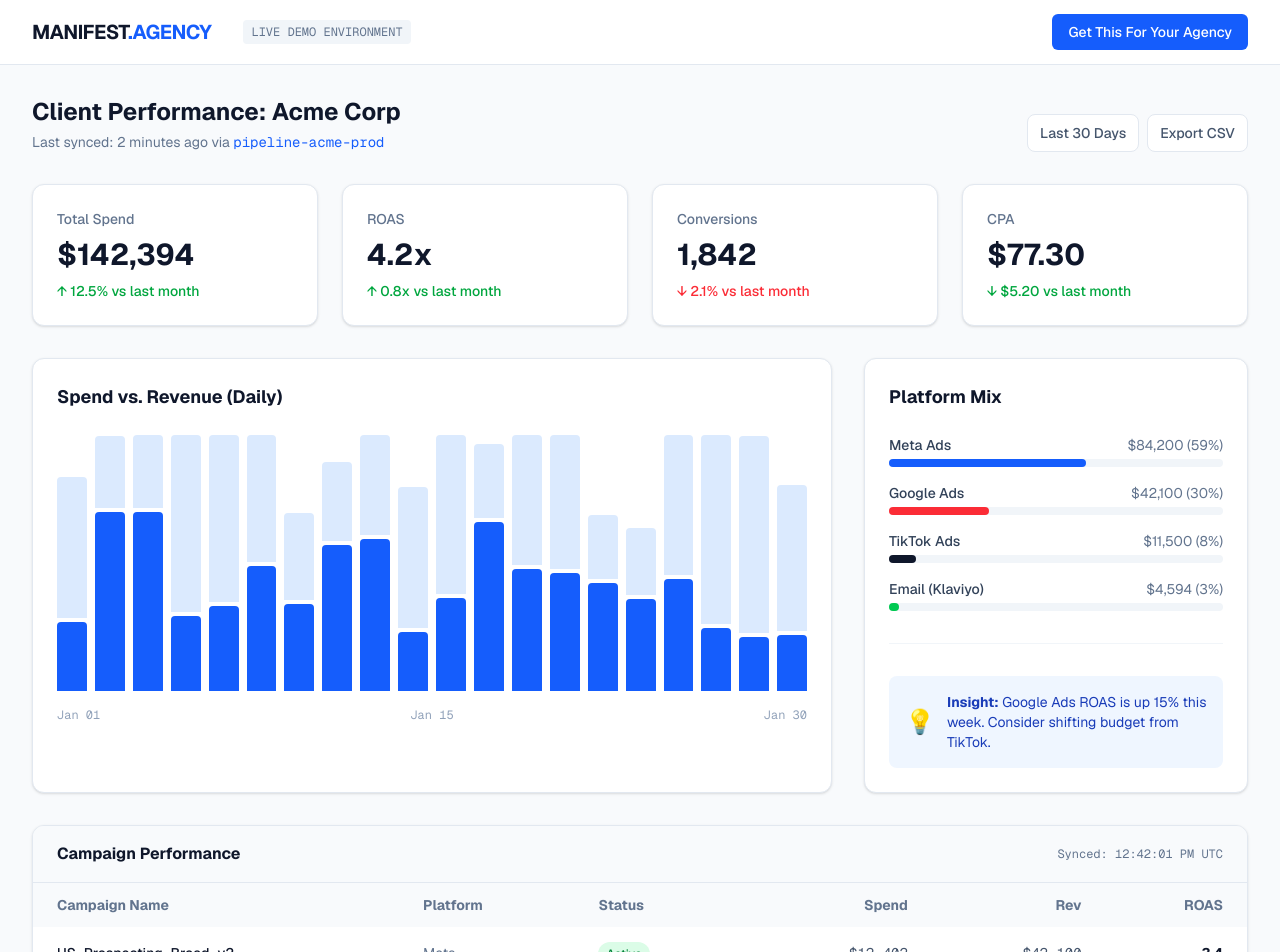
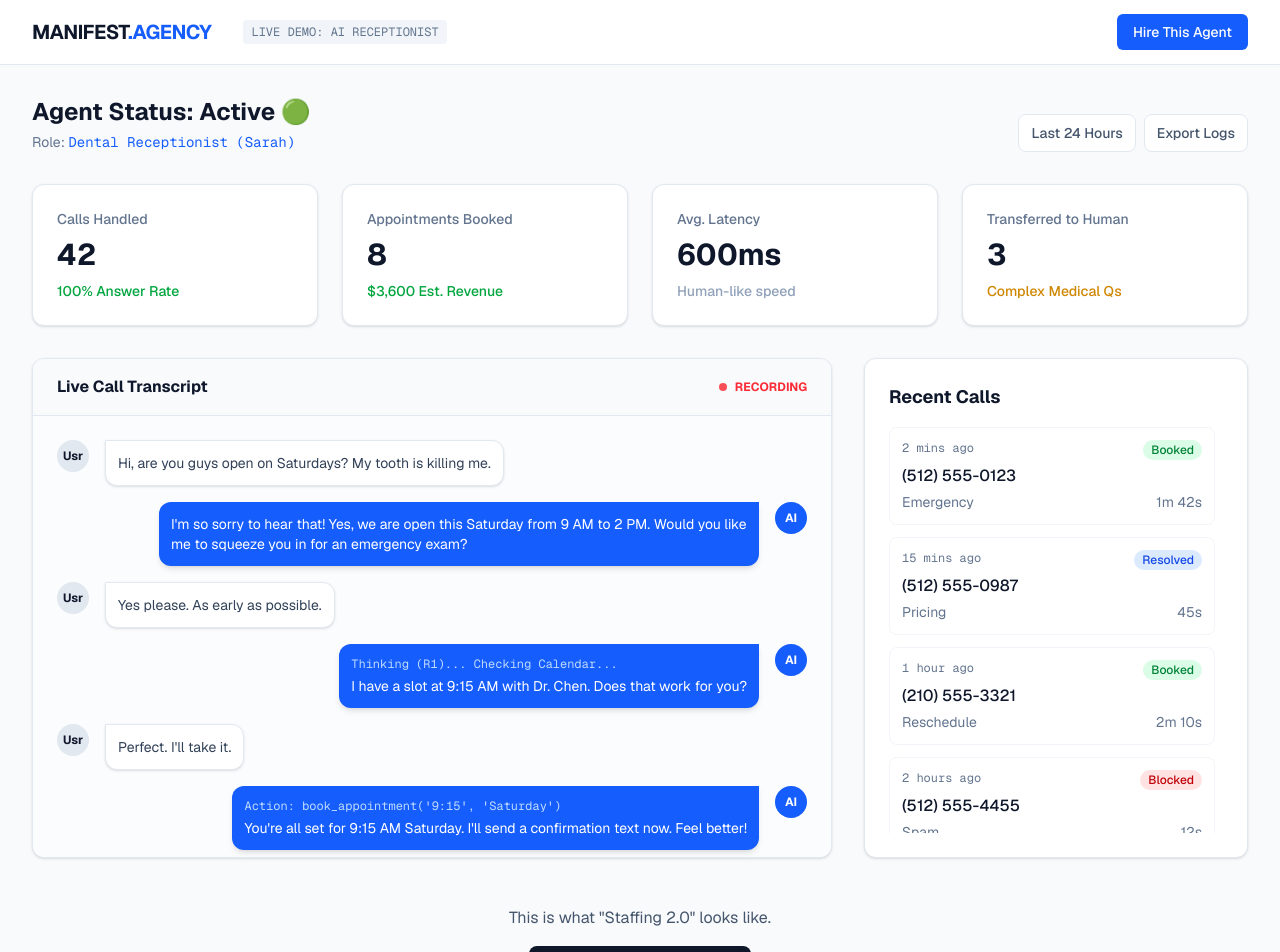
Before and after one commit to mrjuguy/manifest-agency, a Next.js app in the folder projects/agency-website/: page /demo in a window 1280 px wide. Shown: the top 952 px of the page. Built offline with nearby package versions, Linux system fonts and the light colour scheme.

Commit message:
feat: Replace Data Demo with Voice AI Demo dashboard

```diff
--- a/projects/agency-website/src/app/demo/page.tsx
+++ b/projects/agency-website/src/app/demo/page.tsx
@@ -1,6 +1,4 @@
 import Link from "next/link";
-import Navbar from "@/components/Navbar"; // Keep main navbar for the demo wrapper? Or make it full screen app?
-// Let's make it look like a full screen app but keep the wrapper so they can navigate back.
 
 export default function Demo() {
   return (
@@ -14,14 +12,14 @@ export default function Demo() {
                         MANIFEST<span className="text-blue-600">.AGENCY</span>
                         </Link>
                         <span className="bg-slate-100 text-slate-500 text-xs px-2 py-1 rounded font-mono">
-                            LIVE DEMO ENVIRONMENT
+                            LIVE DEMO: AI RECEPTIONIST
                         </span>
                     </div>
                     <Link
                         href="/book"
                         className="bg-blue-600 text-white px-4 py-2 rounded-md text-sm font-medium hover:bg-blue-700 transition-colors"
                     >
-                        Get This For Your Agency
+                        Hire This Agent
                     </Link>
                 </div>
             </div>
@@ -33,179 +31,137 @@ export default function Demo() {
             {/* Header */}
             <div className="flex justify-between items-end mb-8">
                 <div>
-                    <h1 className="text-2xl font-bold text-slate-900">Client Performance: Acme Corp</h1>
-                    <p className="text-slate-500 text-sm mt-1">Last synced: 2 minutes ago via <span className="font-mono text-blue-600">pipeline-acme-prod</span></p>
+                    <h1 className="text-2xl font-bold text-slate-900">Agent Status: Active 🟢</h1>
+                    <p className="text-slate-500 text-sm mt-1">Role: <span className="font-mono text-blue-600">Dental Receptionist (Sarah)</span></p>
                 </div>
                 <div className="flex gap-2">
-                    {/* TODO: Connect to Supabase Storage for CSV export */}
-                    <button className="bg-white border border-slate-200 text-slate-600 px-3 py-2 rounded-lg text-sm font-medium hover:bg-slate-50">Last 30 Days</button>
-                    <button className="bg-white border border-slate-200 text-slate-600 px-3 py-2 rounded-lg text-sm font-medium hover:bg-slate-50">Export CSV</button>
+                    <button className="bg-white border border-slate-200 text-slate-600 px-3 py-2 rounded-lg text-sm font-medium hover:bg-slate-50">Last 24 Hours</button>
+                    <button className="bg-white border border-slate-200 text-slate-600 px-3 py-2 rounded-lg text-sm font-medium hover:bg-slate-50">Export Logs</button>
                 </div>
             </div>
 
             {/* KPI Cards */}
-            {/* Data Source: calculated from `formatted_campaigns` view in BigQuery/Supabase */}
             <div className="grid grid-cols-1 md:grid-cols-4 gap-6 mb-8">
                 <div className="bg-white p-6 rounded-xl border border-slate-200 shadow-sm">
-                    <div className="text-slate-500 text-sm font-medium mb-2">Total Spend</div>
-                    <div className="text-3xl font-bold text-slate-900">$142,394</div>
-                    <div className="text-green-600 text-sm font-medium mt-2">↑ 12.5% vs last month</div>
+                    <div className="text-slate-500 text-sm font-medium mb-2">Calls Handled</div>
+                    <div className="text-3xl font-bold text-slate-900">42</div>
+                    <div className="text-green-600 text-sm font-medium mt-2">100% Answer Rate</div>
                 </div>
                 <div className="bg-white p-6 rounded-xl border border-slate-200 shadow-sm">
-                    <div className="text-slate-500 text-sm font-medium mb-2">ROAS</div>
-                    <div className="text-3xl font-bold text-slate-900">4.2x</div>
-                    <div className="text-green-600 text-sm font-medium mt-2">↑ 0.8x vs last month</div>
+                    <div className="text-slate-500 text-sm font-medium mb-2">Appointments Booked</div>
+                    <div className="text-3xl font-bold text-slate-900">8</div>
+                    <div className="text-green-600 text-sm font-medium mt-2">$3,600 Est. Revenue</div>
                 </div>
                 <div className="bg-white p-6 rounded-xl border border-slate-200 shadow-sm">
-                    <div className="text-slate-500 text-sm font-medium mb-2">Conversions</div>
-                    <div className="text-3xl font-bold text-slate-900">1,842</div>
-                    <div className="text-red-500 text-sm font-medium mt-2">↓ 2.1% vs last month</div>
+                    <div className="text-slate-500 text-sm font-medium mb-2">Avg. Latency</div>
+                    <div className="text-3xl font-bold text-slate-900">600ms</div>
+                    <div className="text-slate-400 text-sm font-medium mt-2">Human-like speed</div>
                 </div>
                 <div className="bg-white p-6 rounded-xl border border-slate-200 shadow-sm">
-                    <div className="text-slate-500 text-sm font-medium mb-2">CPA</div>
-                    <div className="text-3xl font-bold text-slate-900">$77.30</div>
-                    <div className="text-green-600 text-sm font-medium mt-2">↓ $5.20 vs last month</div>
+                    <div className="text-slate-500 text-sm font-medium mb-2">Transferred to Human</div>
+                    <div className="text-3xl font-bold text-slate-900">3</div>
+                    <div className="text-yellow-600 text-sm font-medium mt-2">Complex Medical Qs</div>
                 </div>
             </div>
 
-            {/* Main Charts */}
+            {/* Main Content Grid */}
             <div className="grid grid-cols-1 lg:grid-cols-3 gap-8 mb-8">
-                {/* Chart 1 */}
-                <div className="lg:col-span-2 bg-white p-6 rounded-xl border border-slate-200 shadow-sm">
-                    <h3 className="text-lg font-bold text-slate-900 mb-6">Spend vs. Revenue (Daily)</h3>
-                    <div className="h-64 flex items-end gap-2">
-                        {/* Fake Bar Chart */}
-                        {[...Array(20)].map((_, i) => {
-                            const height = Math.floor(Math.random() * 60) + 20;
-                            const height2 = Math.floor(Math.random() * 80) + 20;
-                            return (
-                                <div key={i} className="flex-1 flex flex-col justify-end gap-1 h-full group relative">
-                                    <div style={{ height: `${height2}%` }} className="bg-blue-100 w-full rounded-t hover:bg-blue-200 transition-colors"></div>
-                                    <div style={{ height: `${height}%` }} className="bg-blue-600 w-full rounded-t hover:bg-blue-700 transition-colors"></div>
-                                </div>
-                            )
-                        })}
-                    </div>
-                    <div className="flex justify-between mt-4 text-xs text-slate-400 font-mono">
-                        <span>Jan 01</span>
-                        <span>Jan 15</span>
-                        <span>Jan 30</span>
+
+                {/* Live Transcript (The "Wow" Factor) */}
+                <div className="lg:col-span-2 bg-white rounded-xl border border-slate-200 shadow-sm overflow-hidden flex flex-col h-[500px]">
+                    <div className="px-6 py-4 border-b border-slate-200 bg-slate-50 flex justify-between items-center">
+                        <h3 className="font-bold text-slate-900">Live Call Transcript</h3>
+                        <div className="flex items-center gap-2">
+                            <span className="w-2 h-2 bg-red-500 rounded-full animate-pulse"></span>
+                            <span className="text-xs text-red-500 font-bold uppercase">Recording</span>
                         </div>
                     </div>
 
-                {/* Platform Breakdown */}
-                <div className="bg-white p-6 rounded-xl border border-slate-200 shadow-sm">
-                    <h3 className="text-lg font-bold text-slate-900 mb-6">Platform Mix</h3>
-                    <div className="space-y-4">
-                        <div className="group">
-                            <div className="flex justify-between text-sm mb-1">
-                                <span className="font-medium text-slate-700">Meta Ads</span>
-                                <span className="text-slate-500">$84,200 (59%)</span>
-                            </div>
-                            <div className="w-full bg-slate-100 rounded-full h-2">
-                                <div className="bg-blue-600 h-2 rounded-full" style={{ width: '59%' }}></div>
+                    {/* Chat Bubble UI */}
+                    <div className="flex-1 p-6 overflow-y-auto space-y-4 bg-slate-50/50">
+                        <div className="flex gap-4">
+                            <div className="w-8 h-8 rounded-full bg-slate-200 flex items-center justify-center text-xs font-bold">Usr</div>
+                            <div className="bg-white p-3 rounded-r-xl rounded-bl-xl border border-slate-200 shadow-sm max-w-[80%] text-sm text-slate-700">
+                                Hi, are you guys open on Saturdays? My tooth is killing me.
                             </div>
                         </div>
-                        <div className="group">
-                            <div className="flex justify-between text-sm mb-1">
-                                <span className="font-medium text-slate-700">Google Ads</span>
-                                <span className="text-slate-500">$42,100 (30%)</span>
-                            </div>
-                            <div className="w-full bg-slate-100 rounded-full h-2">
-                                <div className="bg-red-500 h-2 rounded-full" style={{ width: '30%' }}></div>
+                        <div className="flex gap-4 flex-row-reverse">
+                            <div className="w-8 h-8 rounded-full bg-blue-600 flex items-center justify-center text-xs font-bold text-white">AI</div>
+                            <div className="bg-blue-600 p-3 rounded-l-xl rounded-br-xl shadow-md max-w-[80%] text-sm text-white">
+                                I'm so sorry to hear that! Yes, we are open this Saturday from 9 AM to 2 PM. Would you like me to squeeze you in for an emergency exam?
                             </div>
                         </div>
-                        <div className="group">
-                            <div className="flex justify-between text-sm mb-1">
-                                <span className="font-medium text-slate-700">TikTok Ads</span>
-                                <span className="text-slate-500">$11,500 (8%)</span>
-                            </div>
-                            <div className="w-full bg-slate-100 rounded-full h-2">
-                                <div className="bg-slate-900 h-2 rounded-full" style={{ width: '8%' }}></div>
+                        <div className="flex gap-4">
+                            <div className="w-8 h-8 rounded-full bg-slate-200 flex items-center justify-center text-xs font-bold">Usr</div>
+                            <div className="bg-white p-3 rounded-r-xl rounded-bl-xl border border-slate-200 shadow-sm max-w-[80%] text-sm text-slate-700">
+                                Yes please. As early as possible.
                             </div>
                         </div>
-                        <div className="group">
-                            <div className="flex justify-between text-sm mb-1">
-                                <span className="font-medium text-slate-700">Email (Klaviyo)</span>
-                                <span className="text-slate-500">$4,594 (3%)</span>
-                            </div>
-                            <div className="w-full bg-slate-100 rounded-full h-2">
-                                <div className="bg-green-500 h-2 rounded-full" style={{ width: '3%' }}></div>
+                        <div className="flex gap-4 flex-row-reverse">
+                            <div className="w-8 h-8 rounded-full bg-blue-600 flex items-center justify-center text-xs font-bold text-white">AI</div>
+                            <div className="bg-blue-600 p-3 rounded-l-xl rounded-br-xl shadow-md max-w-[80%] text-sm text-white">
+                                <span className="block text-blue-200 text-xs mb-1 font-mono">Thinking (R1)... Checking Calendar...</span>
+                                I have a slot at 9:15 AM with Dr. Chen. Does that work for you?
                             </div>
                         </div>
+                        <div className="flex gap-4">
+                            <div className="w-8 h-8 rounded-full bg-slate-200 flex items-center justify-center text-xs font-bold">Usr</div>
+                            <div className="bg-white p-3 rounded-r-xl rounded-bl-xl border border-slate-200 shadow-sm max-w-[80%] text-sm text-slate-700">
+                                Perfect. I'll take it.
                             </div>
-
-                    <div className="mt-8 pt-8 border-t border-slate-100">
-                        <div className="flex items-center gap-3 bg-blue-50 p-4 rounded-lg">
-                            <div className="text-2xl">💡</div>
-                            <div className="text-sm text-blue-800">
-                                <strong>Insight:</strong> Google Ads ROAS is up 15% this week. Consider shifting budget from TikTok.
                         </div>
+                        <div className="flex gap-4 flex-row-reverse">
+                            <div className="w-8 h-8 rounded-full bg-blue-600 flex items-center justify-center text-xs font-bold text-white">AI</div>
+                            <div className="bg-blue-600 p-3 rounded-l-xl rounded-br-xl shadow-md max-w-[80%] text-sm text-white">
+                                <span className="block text-blue-200 text-xs mb-1 font-mono">Action: book_appointment('9:15', 'Saturday')</span>
+                                You're all set for 9:15 AM Saturday. I'll send a confirmation text now. Feel better!
                             </div>
                         </div>
                     </div>
                 </div>
 
-            {/* Data Table */}
-            {/*
-                Implementation Note:
-                In production, this table is hydrated by a Supabase Realtime subscription
-                to the `kpi_daily_summary` materialized view.
-            */}
-            <div className="bg-white rounded-xl border border-slate-200 shadow-sm overflow-hidden">
-                <div className="px-6 py-4 border-b border-slate-200 bg-slate-50 flex justify-between items-center">
-                    <h3 className="font-bold text-slate-900">Campaign Performance</h3>
-                    <div className="text-xs text-slate-500 font-mono">Synced: 12:42:01 PM UTC</div>
+                {/* Call Log / History */}
+                <div className="bg-white p-6 rounded-xl border border-slate-200 shadow-sm h-[500px] flex flex-col">
+                    <h3 className="text-lg font-bold text-slate-900 mb-4">Recent Calls</h3>
+                    <div className="flex-1 overflow-y-auto pr-2">
+                        <div className="space-y-3">
+                            {[
+                                { time: "2 mins ago", caller: "(512) 555-0123", intent: "Emergency", status: "Booked", duration: "1m 42s" },
+                                { time: "15 mins ago", caller: "(512) 555-0987", intent: "Pricing", status: "Resolved", duration: "45s" },
+                                { time: "1 hour ago", caller: "(210) 555-3321", intent: "Reschedule", status: "Booked", duration: "2m 10s" },
+                                { time: "2 hours ago", caller: "(512) 555-4455", intent: "Spam", status: "Blocked", duration: "12s" },
+                                { time: "3 hours ago", caller: "(737) 555-9988", intent: "Insurance", status: "Transferred", duration: "3m 05s" },
+                            ].map((call, i) => (
+                                <div key={i} className="p-3 border border-slate-100 rounded-lg hover:bg-slate-50 transition-colors cursor-pointer group">
+                                    <div className="flex justify-between items-start mb-1">
+                                        <span className="font-mono text-xs text-slate-500">{call.time}</span>
+                                        <span className={`text-xs px-2 py-0.5 rounded-full font-medium ${
+                                            call.status === 'Booked' ? 'bg-green-100 text-green-700' :
+                                            call.status === 'Blocked' ? 'bg-red-100 text-red-700' :
+                                            'bg-blue-100 text-blue-700'
+                                        }`}>{call.status}</span>
                                     </div>
-                <table className="w-full text-sm text-left">
-                    <thead className="bg-slate-50 text-slate-500 font-medium">
-                        <tr>
-                            <th className="px-6 py-3">Campaign Name</th>
-                            <th className="px-6 py-3">Platform</th>
-                            <th className="px-6 py-3">Status</th>
-                            <th className="px-6 py-3 text-right">Spend</th>
-                            <th className="px-6 py-3 text-right">Rev</th>
-                            <th className="px-6 py-3 text-right">ROAS</th>
-                        </tr>
-                    </thead>
-                    <tbody className="divide-y divide-slate-100">
-                        {[
-                            { name: "US_Prospecting_Broad_v2", platform: "Meta", status: "Active", spend: "$12,402", rev: "$42,100", roas: "3.4" },
-                            { name: "Retargeting_DPA_Catalog", platform: "Meta", status: "Active", spend: "$4,200", rev: "$28,400", roas: "6.7" },
-                            { name: "Brand_Search_Exact", platform: "Google", status: "Active", spend: "$1,100", rev: "$12,400", roas: "11.2" },
-                            { name: "YouTube_Shorts_Test", platform: "Google", status: "Learning", spend: "$800", rev: "$900", roas: "1.1" },
-                            { name: "TikTok_UGC_Spark", platform: "TikTok", status: "Paused", spend: "$2,400", rev: "$1,800", roas: "0.75" },
-                        ].map((row, i) => (
-                            <tr key={i} className="hover:bg-slate-50 transition-colors">
-                                <td className="px-6 py-4 font-medium text-slate-900">{row.name}</td>
-                                <td className="px-6 py-4 text-slate-500">{row.platform}</td>
-                                <td className="px-6 py-4">
-                                    <span className={`px-2 py-1 rounded-full text-xs font-medium ${
-                                        row.status === 'Active' ? 'bg-green-100 text-green-700' :
-                                        row.status === 'Paused' ? 'bg-slate-100 text-slate-600' :
-                                        'bg-yellow-100 text-yellow-700'
-                                    }`}>
-                                        {row.status}
-                                    </span>
-                                </td>
-                                <td className="px-6 py-4 text-right font-mono text-slate-600">{row.spend}</td>
-                                <td className="px-6 py-4 text-right font-mono text-slate-600">{row.rev}</td>
-                                <td className="px-6 py-4 text-right font-bold text-slate-900">{row.roas}</td>
-                            </tr>
+                                    <div className="font-medium text-slate-900">{call.caller}</div>
+                                    <div className="text-sm text-slate-500 flex justify-between mt-1">
+                                        <span>{call.intent}</span>
+                                        <span>{call.duration}</span>
+                                    </div>
+                                </div>
                             ))}
-                    </tbody>
-                </table>
+                        </div>
+                    </div>
+                </div>
             </div>
 
             <div className="mt-12 text-center">
                 <p className="text-slate-600 mb-4">
-                    Stop manually building this report every Monday.
+                    This is what "Staffing 2.0" looks like.
                 </p>
                 <Link
                     href="/book"
                     className="inline-block bg-slate-900 text-white px-8 py-4 rounded-lg text-lg font-semibold hover:bg-slate-800 transition-colors"
                 >
-                    Build This For Me
+                    Deploy Your Agent
                 </Link>
             </div>
 
```
Lines whose indentation alone changed are shown as unchanged.
